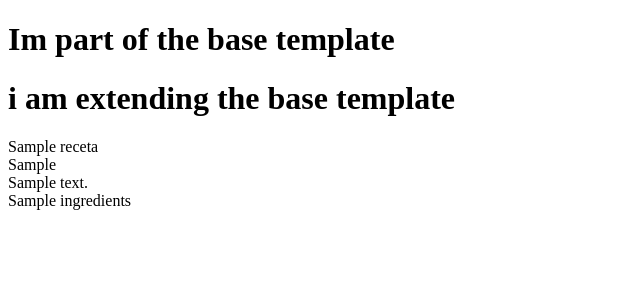
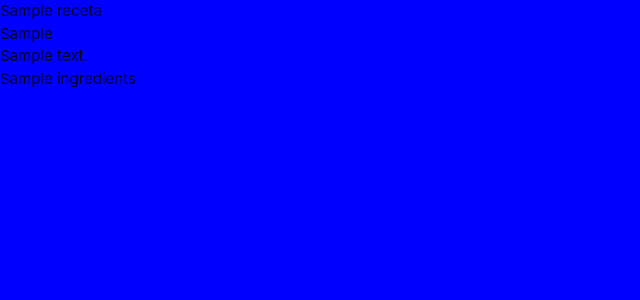
Before and after one commit to andna5980/myfood, a Flask app: page / in a window 1280 px wide. Shown: the top 300 px of the page, without its empty margins (0-640 px from the left). Run offline with Flask 2, Linux system fonts and the light colour scheme; a database or web service that is not in the repository returns one stand-in record (values such as "Sample title"); some libraries are stand-ins or nearby versions.

Commit message:
Add materialize and Static files

```diff
--- /dev/null
+++ b/static/css/style.css
@@ -0,0 +1,3 @@
+body {
+    background-color:blue;
+}
--- a/templates/base.html
+++ b/templates/base.html
@@ -4,12 +4,23 @@
     <meta charset="UTF-8">
     <meta http-equiv="X-UA-Compatible" content="IE=edge">
     <meta name="viewport" content="width=device-width, initial-scale=1.0">
+    <link rel="stylesheet" href="https://cdnjs.cloudflare.com/ajax/libs/font-awesome/5.13.1/css/all.min.css"
+    integrity="sha512-xA6Hp6oezhjd6LiLZynuukm80f8BoZ3OpcEYaqKoCV3HKQDrYjDE1Gu8ocxgxoXmwmSzM4iqPvCsOkQNiu41GA==" crossorigin="anonymous" referrerpolicy="no-referrer" type="text/css" />
+    <link rel="stylesheet" href="https://cdnjs.cloudflare.com/ajax/libs/materialize/1.0.0/css/materialize.min.css" type="text/css">
+    <link rel="stylesheet" href="{{ url_for('static', filename='css/style.css') }}" type="text/css">
+    {% block styles %}
+    {% endblock %}
     <title>Taste My Food</title>
 </head>
 <body>
-    <h1>Im part of the base template</h1>
+
     {% block content %}
     {% endblock %}
 
+    <script src="https://code.jquery.com/jquery-3.6.0.min.js" integrity="sha256-/xUj+3OJU5yExlq6GSYGSHk7tPXikynS7ogEvDej/m4=" crossorigin="anonymous"></script>
+    <script src="https://cdnjs.cloudflare.com/ajax/libs/materialize/1.0.0/js/materialize.min.js"></script>
+    <script src="{{ url_for('static', filename='js/script.js') }}"></script>
+    {% block scripts %}
+    {% endblock %}
 </body>
 </html>
--- a/templates/recipes.html
+++ b/templates/recipes.html
@@ -1,7 +1,6 @@
 {% extends "base.html" %}
 {% block content%}
 
-    <h1> i am extending the base template</h1>
 
 
     {% for receta in recetas %}
```
Also changed, not shown: static/js/script.js (added).
